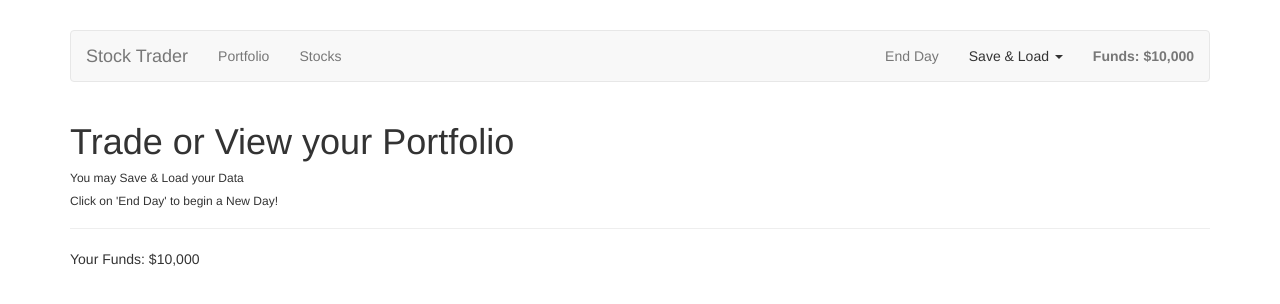
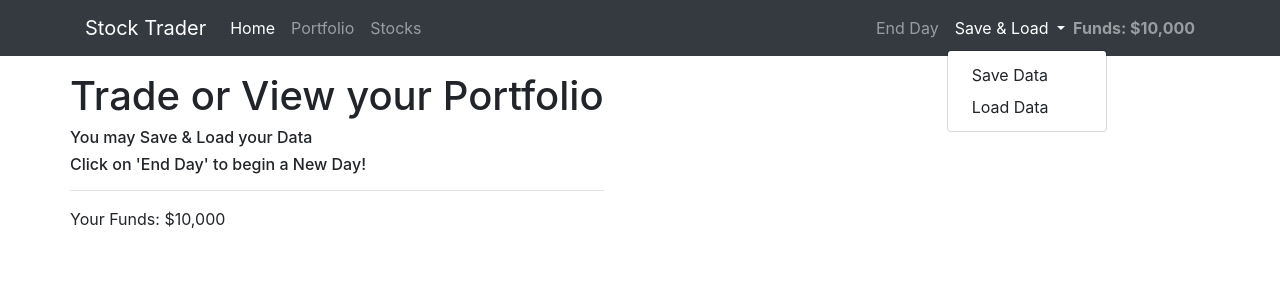
Before and after one commit to devmobin/stock-trader, a Vue app: page / in a window 1280 px wide. Both pictures are taken after a click on the button "Save & Load". Shown: the top 304 px of the page. Built offline with nearby package versions, Linux system fonts and the light colour scheme.

Commit message:
convert navbar into new version of bootstrap

```diff
--- a/public/index.html
+++ b/public/index.html
@@ -5,12 +5,34 @@
     <meta http-equiv="X-UA-Compatible" content="IE=edge" />
     <meta name="viewport" content="width=device-width,initial-scale=1.0" />
     <link rel="icon" href="<%= BASE_URL %>favicon.ico" />
-    <link
+    <!-- <link
       rel="stylesheet"
       href="https://maxcdn.bootstrapcdn.com/bootstrap/3.3.7/css/bootstrap.min.css"
       integrity="sha384-BVYiiSIFeK1dGmJRAkycuHAHRg32OmUcww7on3RYdg4Va+PmSTsz/K68vbdEjh4u"
       crossorigin="anonymous"
+    /> -->
+    <link
+      rel="stylesheet"
+      href="https://stackpath.bootstrapcdn.com/bootstrap/4.5.0/css/bootstrap.min.css"
+      integrity="sha384-9aIt2nRpC12Uk9gS9baDl411NQApFmC26EwAOH8WgZl5MYYxFfc+NcPb1dKGj7Sk"
+      crossorigin="anonymous"
     />
+
+    <script
+      src="https://code.jquery.com/jquery-3.5.1.slim.min.js"
+      integrity="sha384-DfXdz2htPH0lsSSs5nCTpuj/zy4C+OGpamoFVy38MVBnE+IbbVYUew+OrCXaRkfj"
+      crossorigin="anonymous"
+    ></script>
+    <script
+      src="https://cdn.jsdelivr.net/npm/popper.js@1.16.0/dist/umd/popper.min.js"
+      integrity="sha384-Q6E9RHvbIyZFJoft+2mJbHaEWldlvI9IOYy5n3zV9zzTtmI3UksdQRVvoxMfooAo"
+      crossorigin="anonymous"
+    ></script>
+    <script
+      src="https://stackpath.bootstrapcdn.com/bootstrap/4.5.0/js/bootstrap.min.js"
+      integrity="sha384-OgVRvuATP1z7JjHLkuOU7Xw704+h835Lr+6QL9UvYjZE3Ipu6Tp75j7Bh/kR0JKI"
+      crossorigin="anonymous"
+    ></script>
 
     <title>Stock Trader</title>
   </head>
--- a/src/App.vue
+++ b/src/App.vue
@@ -1,11 +1,13 @@
 <template>
-  <div class="container">
+  <div>
     <Header></Header>
-    <div class="row">
-      <div class="col-xs-12">
-        <transition name="slide" mode="out-in">
-          <router-view></router-view>
-        </transition>
+    <div class="container mt-3">
+      <div class="row">
+        <div class="col-xs-12">
+          <transition name="slide" mode="out-in">
+            <router-view></router-view>
+          </transition>
+        </div>
       </div>
     </div>
   </div>
@@ -25,10 +27,6 @@ export default {
 </script>
 
 <style>
-body {
-  padding: 30px;
-}
-
 .slide-enter-active {
   animation: slide-in 200ms ease-out forwards;
 }
--- a/src/components/Header.vue
+++ b/src/components/Header.vue
@@ -1,49 +1,73 @@
 <template>
-  <nav class="navbar navbar-default">
-    <div class="container-fluid">
-      <div class="navbar-header">
-        <router-link to="/" class="navbar-brand">Stock Trader</router-link>
-      </div>
+  <nav class="navbar navbar-expand-lg navbar-dark bg-dark">
+    <div class="container">
+      <router-link to="/" class="navbar-brand">Stock Trader</router-link>
+      <button
+        class="navbar-toggler"
+        type="button"
+        data-toggle="collapse"
+        data-target="#navbarNav"
+        aria-controls="navbarNav"
+        aria-expanded="false"
+        aria-label="Toggle navigation"
+      >
+        <span class="navbar-toggler-icon"></span>
+      </button>
 
-      <div class="collapse navbar-collapse">
-        <ul class="nav navbar-nav">
-          <router-link to="/portfolio" activeClass="active" tag="li"
-            ><a>Portfolio</a></router-link
+      <div class="collapse navbar-collapse" id="navbarNav">
+        <ul class="navbar-nav mr-auto">
+          <router-link
+            class="nav-item"
+            to="/"
+            :exact="true"
+            activeClass="active"
+            tag="li"
           >
-          <router-link to="/stocks" activeClass="active" tag="li"
-            ><a>Stocks</a></router-link
+            <a class="nav-link">Home</a>
+          </router-link>
+          <router-link
+            class="nav-item"
+            to="/portfolio"
+            activeClass="active"
+            tag="li"
           >
+            <a class="nav-link">Portfolio</a>
+          </router-link>
+          <router-link
+            class="nav-item"
+            to="/stocks"
+            activeClass="active"
+            tag="li"
+          >
+            <a class="nav-link">Stocks</a>
+          </router-link>
         </ul>
-        <strong class="navbar-text navbar-right"
-          >Funds: {{ funds | currency }}</strong
-        >
-        <ul class="nav navbar-nav navbar-right">
-          <li><a href="#" @click="onEndDay">End Day</a></li>
-          <li
-            class="dropdown"
-            :class="{ open: isDropdownOpen }"
-            @mouseenter="isDropdownOpen = true"
-            @mouseleave="isDropdownOpen = false"
-          >
+
+        <ul class="navbar-nav">
+          <li class="nav-item">
+            <a class="nav-link" @click="onEndDay">End Day</a>
+          </li>
+          <li class="nav-item dropdown">
             <a
-              href="#"
-              class="dropdown-toggle"
+              class="nav-link dropdown-toggle"
+              id="navbarDropdownMenuLink"
+              role="button"
               data-toggle="dropdown"
-              role="button"
               aria-haspopup="true"
               aria-expanded="false"
-              >Save & Load <span class="caret"></span
-            ></a>
-            <ul class="dropdown-menu">
-              <li><a href="#" @click="onSaveData">Save Data</a></li>
-              <li><a href="#" @click="onLoadData">Load Data</a></li>
-            </ul>
+            >
+              Save & Load
+            </a>
+            <div class="dropdown-menu" aria-labelledby="navbarDropdownMenuLink">
+              <a class="dropdown-item" @click="onSaveData">Save Data</a>
+              <a class="dropdown-item" @click="onLoadData">Load Data</a>
+            </div>
           </li>
         </ul>
+
+        <strong class="navbar-text"> Funds: {{ funds | currency }} </strong>
       </div>
-      <!-- /.navbar-collapse -->
     </div>
-    <!-- /.container-fluid -->
   </nav>
 </template>
 
@@ -85,4 +109,9 @@ export default {
 };
 </script>
 
-<style></style>
+<style scoped>
+li,
+a {
+  cursor: pointer;
+}
+</style>
```
